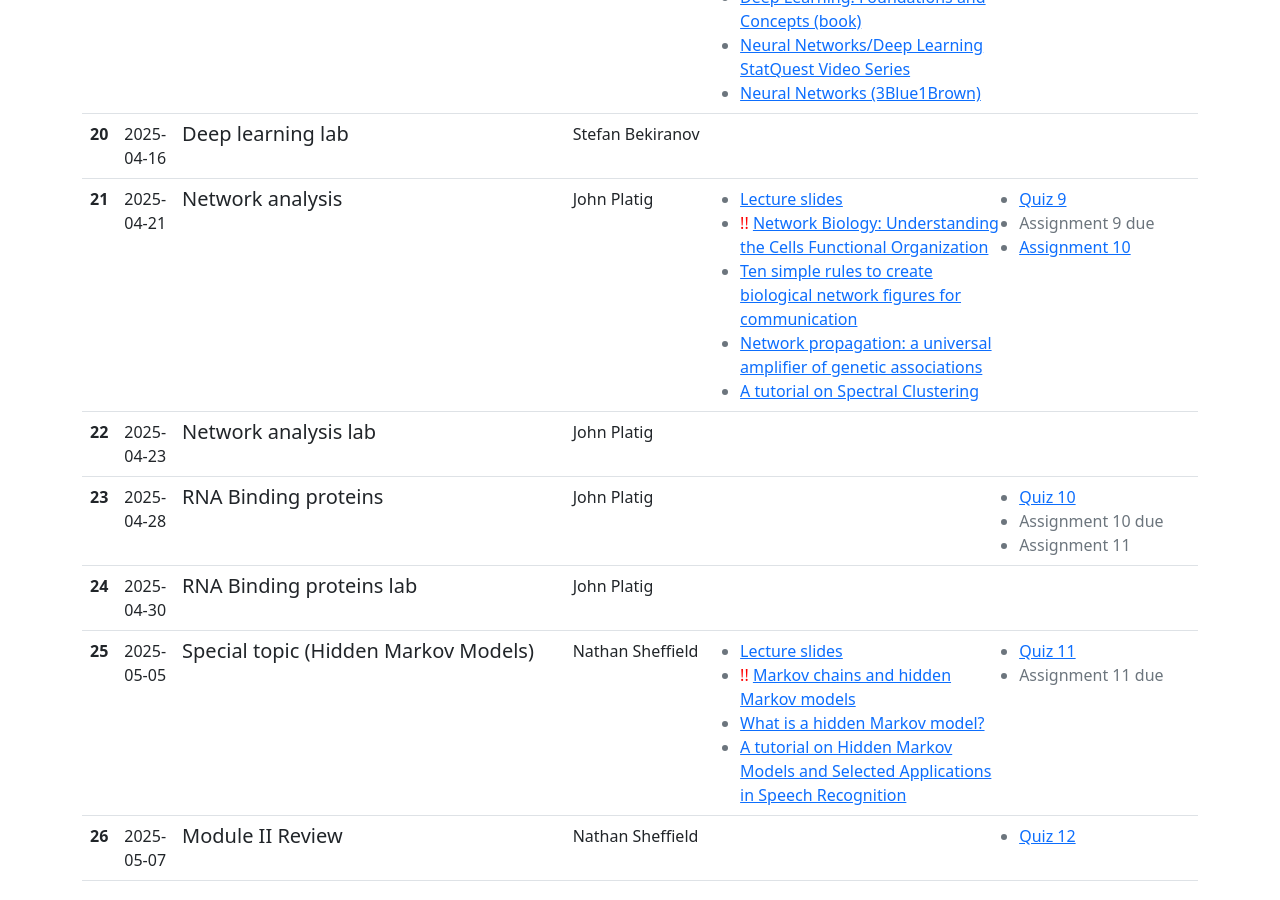
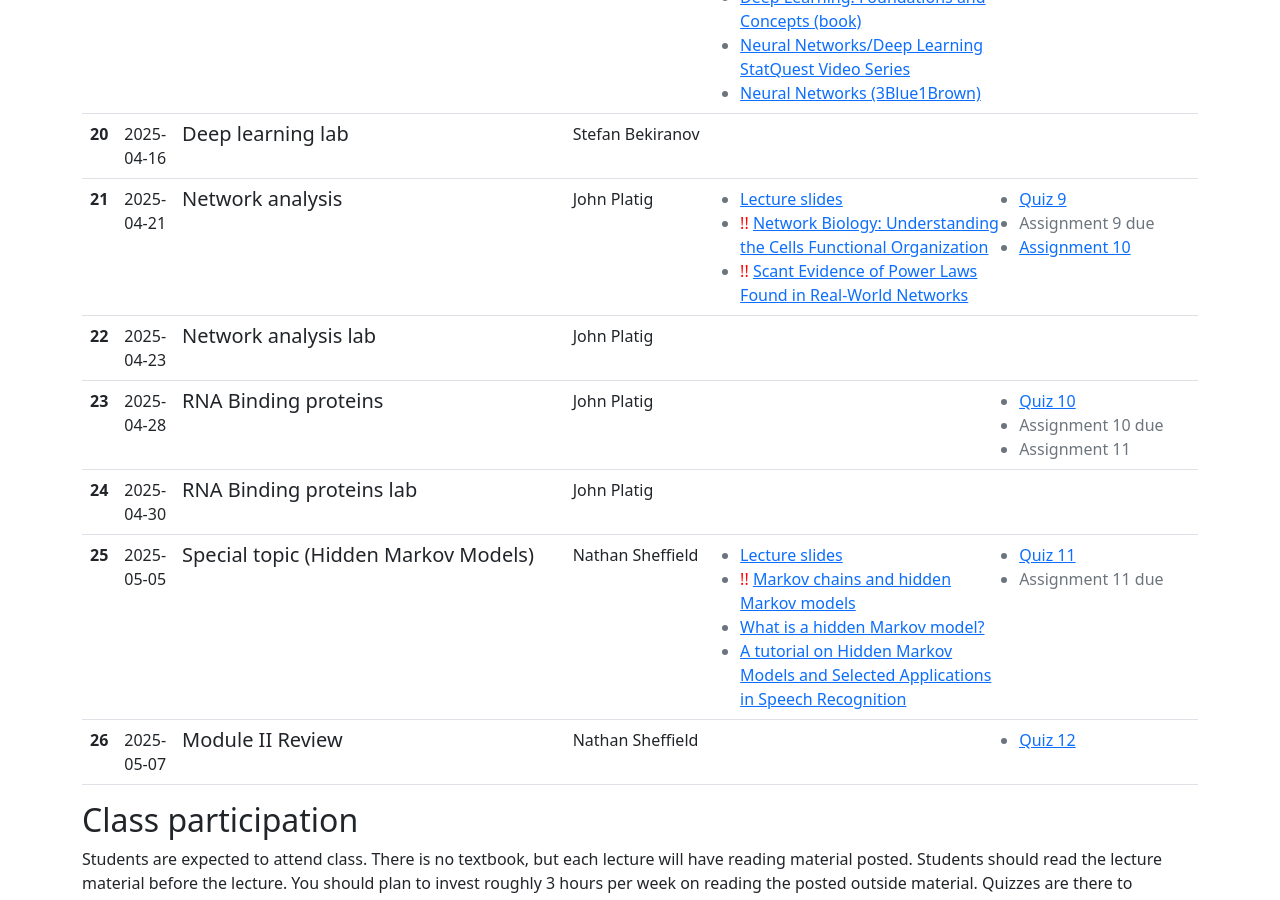
Before and after one commit to uvacobi/compbio2025, a Jekyll site: the page built from index.md, in a window 1280 px wide and 900 px high, scrolled down 3368 px. Built offline with Jekyll 4.4.1, drawn with Linux system fonts in a browser that asks for light colours.

Commit message:
Update lectures.yaml
Updated reading for Network Analysis topic

```diff
--- a/_data/lectures.yaml
+++ b/_data/lectures.yaml
@@ -310,15 +310,12 @@
     links:
       - url: slides/networks
         title: Lecture slides
-      - url: "https://barabasi.com/f/147.pdf"
+      - url: "https://www.nature.com/articles/nrg1272"
         title: "Network Biology: Understanding the Cells Functional Organization"
         required: true
-      - url: https://journals.plos.org/ploscompbiol/article?id=10.1371/journal.pcbi.1007244
-        title: Ten simple rules to create biological network figures for communication
-      - url: "https://idekerlab.ucsd.edu/wp-content/uploads/publications/Cowen_NatReviews-Genetics_2017.pdf"
-        title: "Network propagation: a universal amplifier of genetic associations"
-      - url: "https://people.csail.mit.edu/dsontag/courses/ml14/notes/Luxburg07_tutorial_spectral_clustering.pdf"
-        title: "A tutorial on Spectral Clustering"
+      - url: "https://www.quantamagazine.org/scant-evidence-of-power-laws-found-in-real-world-networks-20180215/"
+        title: "Scant Evidence of Power Laws Found in Real-World Networks"
+        required: true
     assignments:
       - title: Quiz 9
         url: https://docs.google.com/forms/d/e/1FAIpQLSdIEleijvJPFZiSsR0PtDjkgc7df9knO076_nSmRcpoHXfbyQ/viewform?usp=sharing
```
